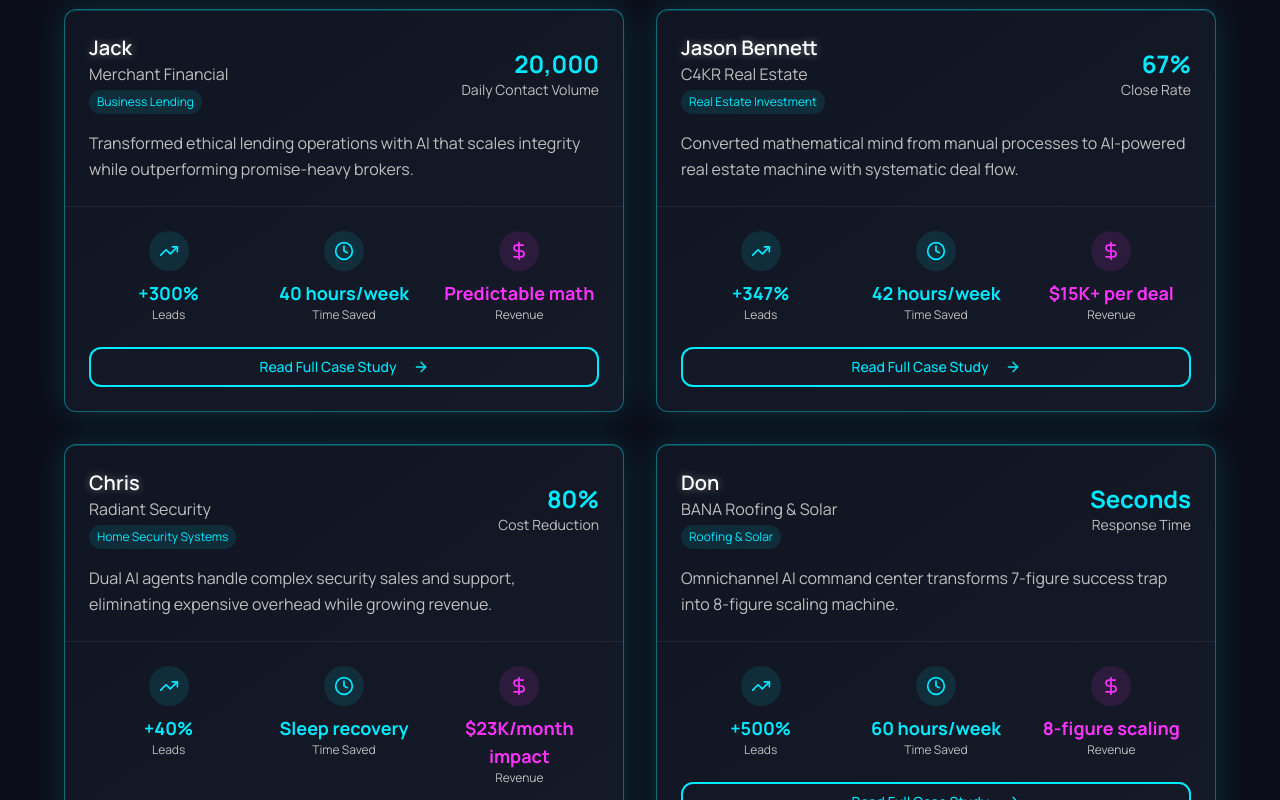
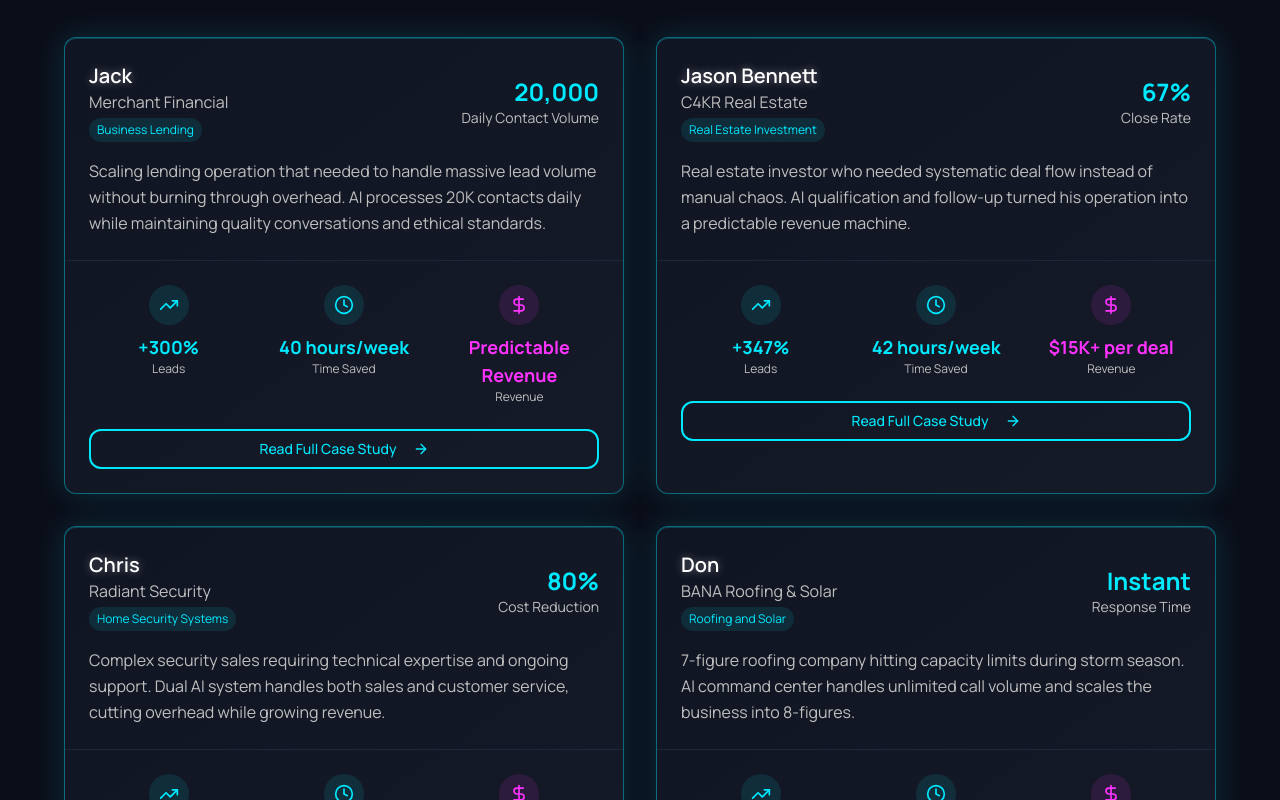
Before and after one commit to hannan680/Rev-Post-Booking, a React (Vite) app: page / in a window 1280 px wide. Shown: the part 4040-4840 px from the top of the page. Built offline with nearby package versions, Linux system fonts and the light colour scheme.

Commit message:
Update case studies
Updated the case studies with new headlines, subtext, and content.

```diff
--- a/src/components/SuccessStories.tsx
+++ b/src/components/SuccessStories.tsx
@@ -26,11 +26,11 @@ const successStories: SuccessStory[] = [
     industry: "Business Lending",
     keyMetric: "Daily Contact Volume",
     metricValue: "20,000",
-    description: "Transformed ethical lending operations with AI that scales integrity while outperforming promise-heavy brokers.",
+    description: "Scaling lending operation that needed to handle massive lead volume without burning through overhead. AI processes 20K contacts daily while maintaining quality conversations and ethical standards.",
     results: {
       leadIncrease: "300%",
       timesSaved: "40 hours/week",
-      revenueImpact: "Predictable math"
+      revenueImpact: "Predictable Revenue"
     },
     image: "/api/placeholder/400/300"
   },
@@ -41,7 +41,7 @@ const successStories: SuccessStory[] = [
     industry: "Real Estate Investment",
     keyMetric: "Close Rate",
     metricValue: "67%",
-    description: "Converted mathematical mind from manual processes to AI-powered real estate machine with systematic deal flow.",
+    description: "Real estate investor who needed systematic deal flow instead of manual chaos. AI qualification and follow-up turned his operation into a predictable revenue machine.",
     results: {
       leadIncrease: "347%",
       timesSaved: "42 hours/week",
@@ -56,11 +56,11 @@ const successStories: SuccessStory[] = [
     industry: "Home Security Systems",
     keyMetric: "Cost Reduction",
     metricValue: "80%",
-    description: "Dual AI agents handle complex security sales and support, eliminating expensive overhead while growing revenue.",
+    description: "Complex security sales requiring technical expertise and ongoing support. Dual AI system handles both sales and customer service, cutting overhead while growing revenue.",
     results: {
-      leadIncrease: "40%",
-      timesSaved: "Sleep recovery",
-      revenueImpact: "$23K/month impact"
+      leadIncrease: "80%",
+      timesSaved: "Dual AI Coverage",
+      revenueImpact: "Revenue Growth"
     },
     image: "/api/placeholder/400/300"
   },
@@ -68,14 +68,14 @@ const successStories: SuccessStory[] = [
     id: "bana-roofing",
     clientName: "Don",
     company: "BANA Roofing & Solar",
-    industry: "Roofing & Solar",
+    industry: "Roofing and Solar",
     keyMetric: "Response Time",
-    metricValue: "Seconds",
-    description: "Omnichannel AI command center transforms 7-figure success trap into 8-figure scaling machine.",
+    metricValue: "Instant",
+    description: "7-figure roofing company hitting capacity limits during storm season. AI command center handles unlimited call volume and scales the business into 8-figures.",
     results: {
-      leadIncrease: "500%",
-      timesSaved: "60 hours/week",
-      revenueImpact: "8-figure scaling"
+      leadIncrease: "Instant Response",
+      timesSaved: "Unlimited Capacity",
+      revenueImpact: "8-Figure Scaling"
     },
     image: "/api/placeholder/400/300"
   }
@@ -87,10 +87,10 @@ const SuccessStories = () => {
       <div className="container mx-auto px-6">
         <div className="text-center mb-16">
           <h2 className="text-3xl md:text-5xl font-bold text-super-bright mb-6">
-            Proven Results from Real Clients
+            From Scaling Walls to 8-Figure Growth
           </h2>
           <p className="text-xl text-muted-foreground max-w-2xl mx-auto">
-            See how businesses across industries have transformed their operations with custom AI employees
+            How 4 companies removed their biggest bottlenecks and transformed their operations. Here are the improved versions of your existing case studies:
           </p>
         </div>
 
```
